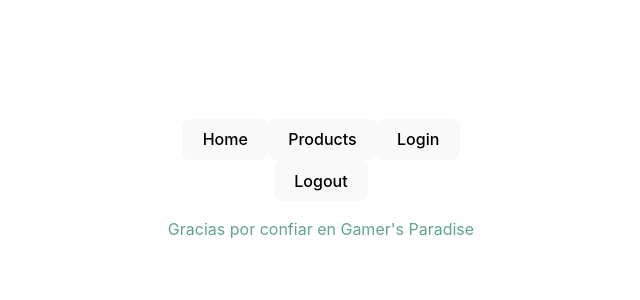
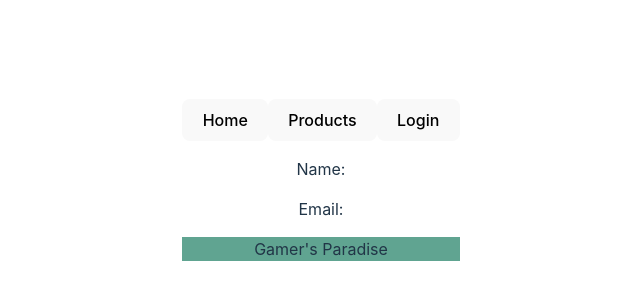
Before and after one commit to adrianMartinezTeba/TiendaOnline, a React (Vite) app in the folder frontendTiendaOnline/: page /user in a window 1280 px wide. Shown: the part 212-512 px from the top of the page, without its empty margins (319-959 px from the left). Built offline with nearby package versions, Linux system fonts and the light colour scheme; no server answers.

Commit message:
añadido componente perfil mas modificaciones para que vaya

```diff
--- a/frontendTiendaOnline/src/App.jsx
+++ b/frontendTiendaOnline/src/App.jsx
@@ -7,6 +7,7 @@
 import Footer from "./components/Footer/Footer";
 import { UsersProvider } from "./context/UserContext/UserState";
 import Login from "./components/Login/Login";
+import Perfil from "./components/Perfil/Perfil";
 
 
 function App() {
@@ -20,6 +21,7 @@
           <Route path="/products" element={<Products/>} />
           <Route path="/" element={<Home/>}/>
           <Route path="/login" element={<Login/>}/>
+          <Route path="/user" element={<Perfil/>}/>
         </Routes>
         <Footer/>
         </UsersProvider>
--- a/frontendTiendaOnline/src/components/Footer/Footer.jsx
+++ b/frontendTiendaOnline/src/components/Footer/Footer.jsx
@@ -2,6 +2,6 @@
 import './Footer.scss'
 
 const Footer = () =>{
-    return <p className="footer">Gracias por confiar en Gamer's Paradise</p>
+    return <p className="footer">Gamer's Paradise</p>
 }
 export default Footer
--- a/frontendTiendaOnline/src/components/Footer/Footer.scss
+++ b/frontendTiendaOnline/src/components/Footer/Footer.scss
@@ -1,5 +1,5 @@
 @import '../../../colors/colors.scss';
 
 .footer{
-    color: $green;
+    background-color: $green;
 }
--- a/frontendTiendaOnline/src/components/Header/Header.jsx
+++ b/frontendTiendaOnline/src/components/Header/Header.jsx
@@ -1,17 +1,31 @@
-import React from "react";
+import React, { useContext } from "react";
 import { Link } from "react-router-dom";
-import {UsersContext} from "../../context/UserContext/UserState"
-const {logout} = UsersContext
+import './Header.scss'
+import { UsersContext } from "../../context/UserContext/UserState"
+
 const Header = () => {
+    const { logout } = useContext(UsersContext);
+
+    // Comprobar si el usuario ha iniciado sesión
+    const hasToken = !!localStorage.getItem("token");
+
     return (
         <div>
             <nav>
                 <Link to={'/'}><button>Home</button></Link>
                 <Link to={'/products'}><button>Products</button></Link>
-                <Link to={'/login'}><button>Login</button></Link>
+                {hasToken ? (
+                    <>
+                        <Link to={'/'}><button onClick={logout}>Logout</button></Link>
+                        <Link to={'/user'}><button>Perfil</button></Link>
+                    </>
+                ) : (
+                    <Link to={'/login'}><button>Login</button></Link>
+                )}
             </nav>
-            <button onClick={logout}>Logout</button>
         </div>
-    )
-}
-export default Header
+
+    );
+};
+
+export default Header;
--- a/frontendTiendaOnline/src/components/Login/Login.jsx
+++ b/frontendTiendaOnline/src/components/Login/Login.jsx
@@ -5,7 +5,7 @@
 import { useNavigate } from "react-router-dom";
 
 const Login = () => {
-  const { login, message, token,logout } = useContext(UsersContext);
+  const { login, message, token} = useContext(UsersContext);
   const navigate = useNavigate();
   const onFinish = (values) => {
     login(values);
@@ -13,12 +13,10 @@
 
   useEffect(() => {
     if (token) {
-      navigate("/products");
-    }
-    if (message) {
+      navigate("/");
       notification.success({
         message: message,
-      });
+      })
     }
   }, [token]);
 
--- a/frontendTiendaOnline/src/components/Perfil/Perfil.jsx
+++ b/frontendTiendaOnline/src/components/Perfil/Perfil.jsx
@@ -0,0 +1,21 @@
+import React, { useContext, useEffect } from "react";
+import { UsersContext } from "../../context/UserContext/UserState";
+import { Card, Spin, Collapse } from "antd";
+const Perfil = () => {
+  const { Panel } = Collapse;
+  const { getUserInfo, user } = useContext(UsersContext);
+  useEffect(() => {
+    getUserInfo();
+  }, []);
+  if (!user) {
+    return <Spin size="large" />;
+  }
+  return (
+    <div>
+        <p>Name: {user.name}</p>
+        <p>Email: {user.email}</p>
+    </div>
+  );
+};
+
+export default Perfil;
--- a/frontendTiendaOnline/src/context/UserContext/UserReducer.js
+++ b/frontendTiendaOnline/src/context/UserContext/UserReducer.js
@@ -18,7 +18,7 @@
         token: null,
         logoutMessage:action.payload.message
       };
-      case "GET_USER_INFO":
+      case "GET_USER":
       return {
         ...state,
         user: action.payload,
--- a/frontendTiendaOnline/src/context/UserContext/UserState.jsx
+++ b/frontendTiendaOnline/src/context/UserContext/UserState.jsx
@@ -1,6 +1,7 @@
 import { createContext, useReducer } from "react";
 import axios from "axios";
 import UserReducer from './UserReducer'
+
 const initialState = {
     user: [],
   };
@@ -49,7 +50,19 @@
         });
         if (res.data) {
           localStorage.removeItem("token");
+          console.log('Desconectado con exito');
         }
+      };const getUserInfo= async()=>{
+        const token = JSON.parse(localStorage.getItem("token"))
+        const res = await axios.get(`${API_URL}/users/user`,{
+            headers:{
+                Authorization:token
+            }
+        })
+        dispatch({
+            type:"GET_USER",
+            payload:res.data
+        })
       };
       return (
         <UsersContext.Provider
@@ -60,7 +73,8 @@
             logoutMessage:state.logoutMessage,
             login,
             getUsers,
-            logout
+            logout,
+            getUserInfo
           }}
         >
           {children}
```
